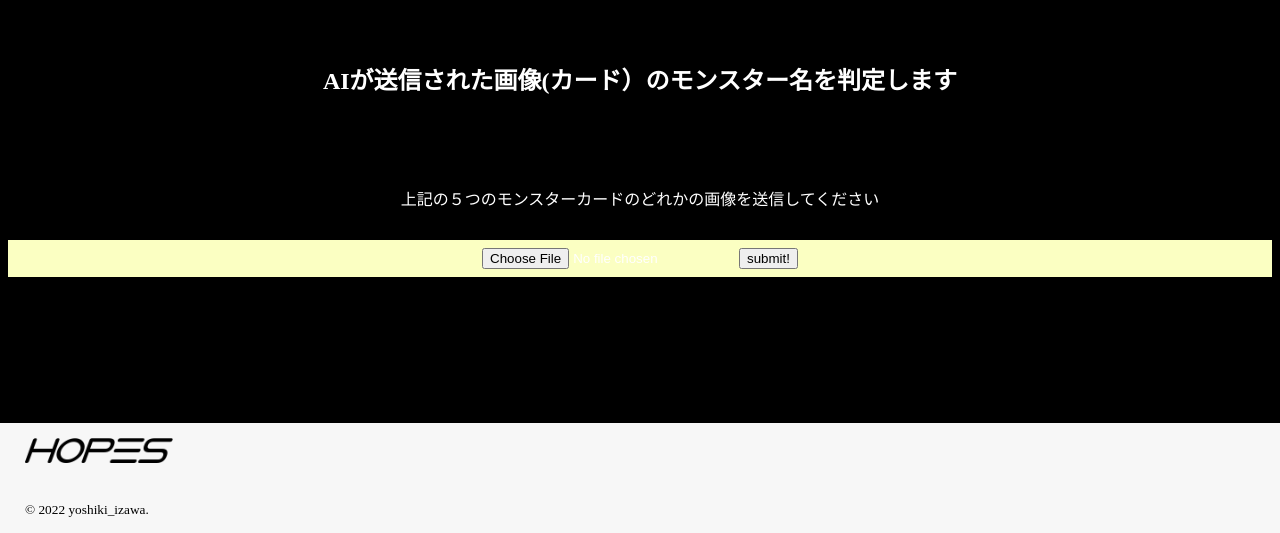
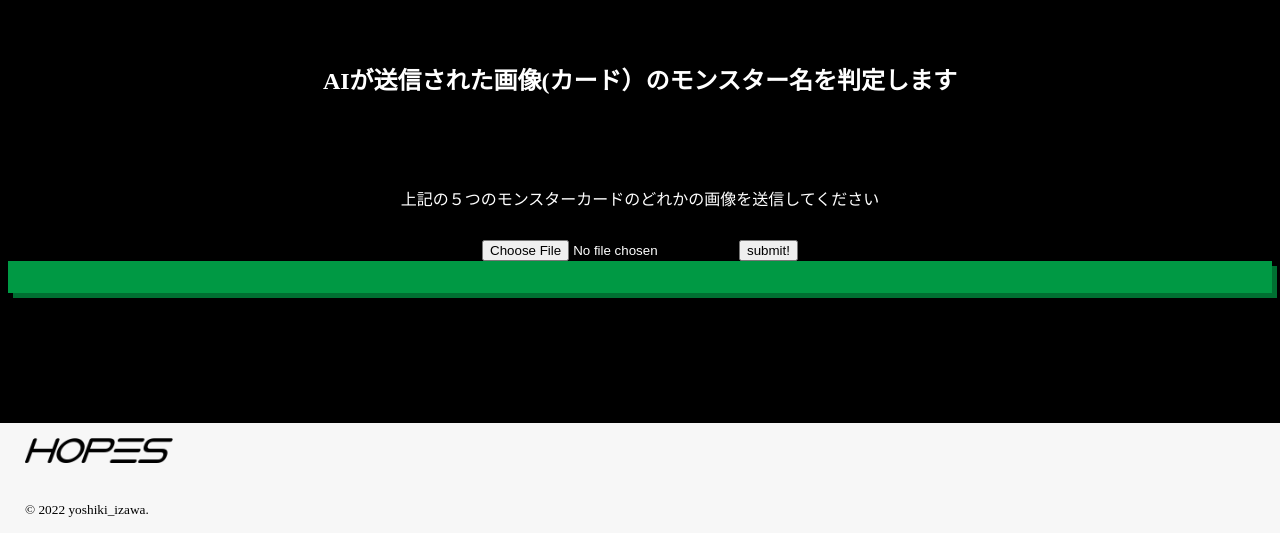
Before and after one commit to yoshiki3240/Card-Judging-App, a Flask app: page / in a window 1280 px wide; the page is wider, and only the part inside the window is pictured. Shown: the part 501-1034 px from the top of that part. Run offline with Flask 2, Linux system fonts and the light colour scheme.

Commit message:
importコードの変更

```diff
--- a/static/stylesheet.css
+++ b/static/stylesheet.css
@@ -45,15 +45,15 @@ p {
 }
 
 .answer {
-    color: #ffffff;
-    margin: 70px 0px 30px 0px;
-    text-align: center;
+    color: #fcf8f8;
+    padding: 1rem 2rem;
+    background: #094;
+    -webkit-box-shadow: 5px 5px 0 #007032;
+    box-shadow: 5px 5px 0 #007032;
 }
 
 form {
     color: #ffffff;
-    background: #fbffc2;/*背景色*/
-    padding: 0.5em;/*文字まわり（上下左右）の余白*/
     text-align: center;
 }
 
```
